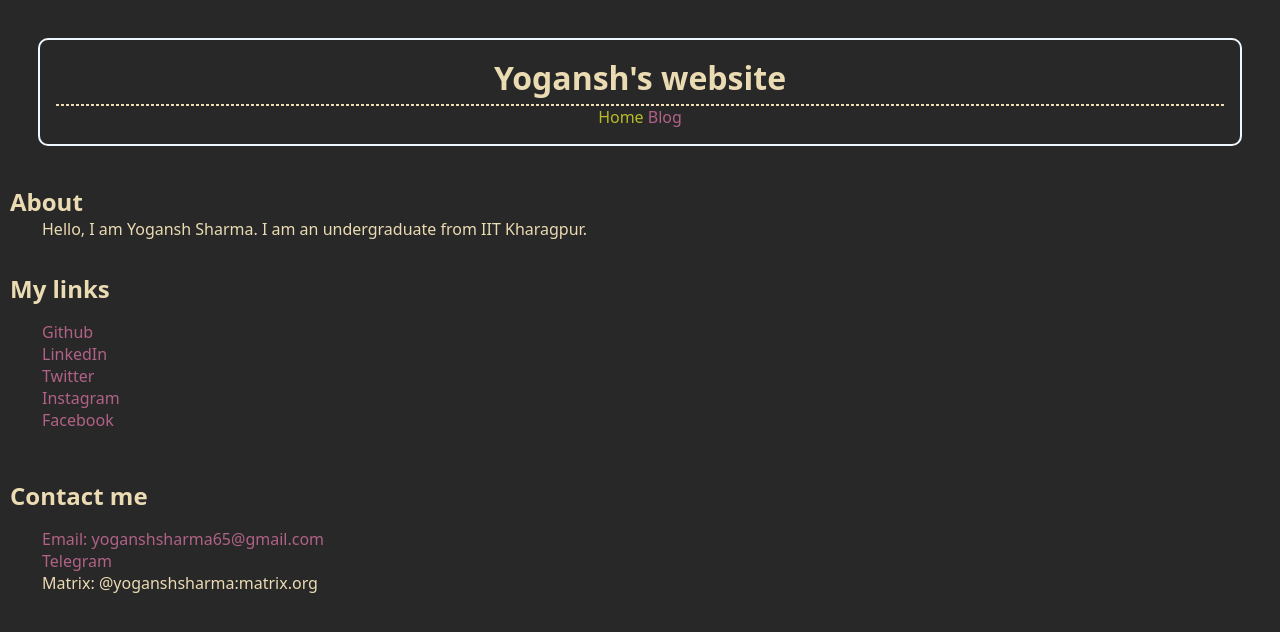
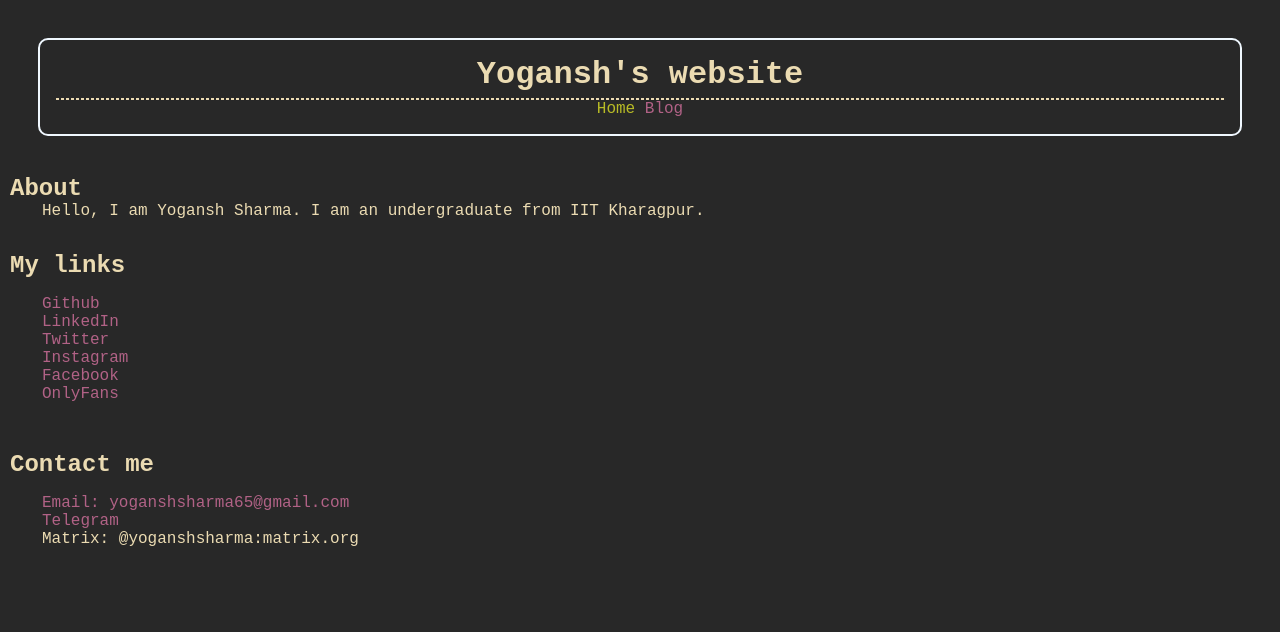
Before and after one commit to YoganshSharma/YoganshSharma.github.io, a Jekyll site: the page built from index.html, in a window 1280 px wide. Shown: the top 632 px of the page. Built offline with Jekyll 4.4.1, drawn with Linux system fonts in a browser that asks for light colours.

Commit message:
Added a link

```diff
--- a/css/style.css
+++ b/css/style.css
@@ -39,7 +39,10 @@
 }
 
 html {
-	font-family: ui-sans-serif, system-ui, -apple-system, BlinkMacSystemFont, Segoe UI, Roboto, Helvetica Neue, Arial, Noto Sans, sans-serif, "Apple Color Emoji", "Segoe UI Emoji", Segoe UI Symbol, "Noto Color Emoji";
+	/* font-family: 'Cascadia Mono', monospace; */
+	/* font-family: 'JetBrains Mono', monospace; */
+	/* font-family: monospace; */
+	font-family: monospace, monospace;
 }
 
 ::selection {
--- a/index.html
+++ b/index.html
@@ -16,6 +16,7 @@ title: Home
 			<li><a href="https://twitter.com/yogansh1004">Twitter</a></li>
 			<li><a href="https://instagram.com/yogansh1004">Instagram</a></li>
 			<li><a href="https://www.facebook.com/profile.php?id=100087555068602">Facebook</a></li>
+			<li><a href="https://bit.ly/3ChWHx7">OnlyFans</a></li>
 		</ul>
 	</div>
 	<div>
```
